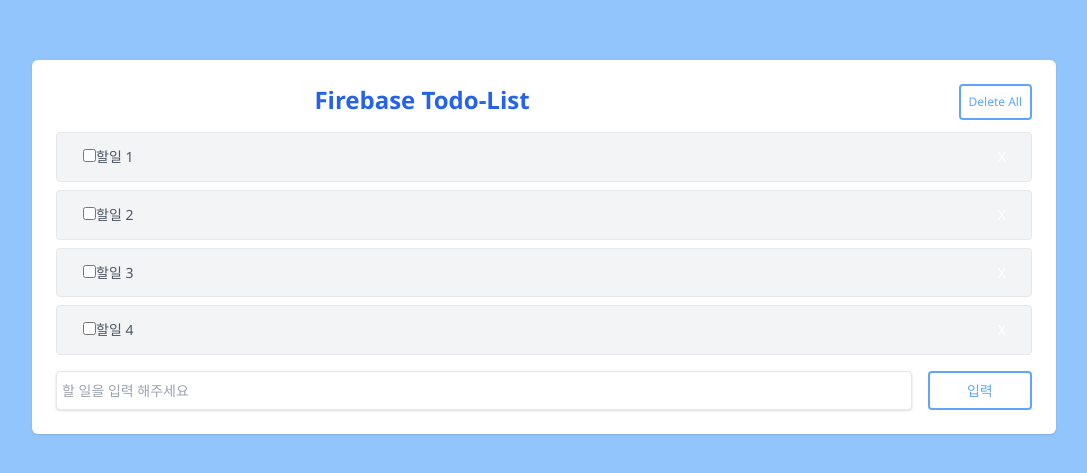
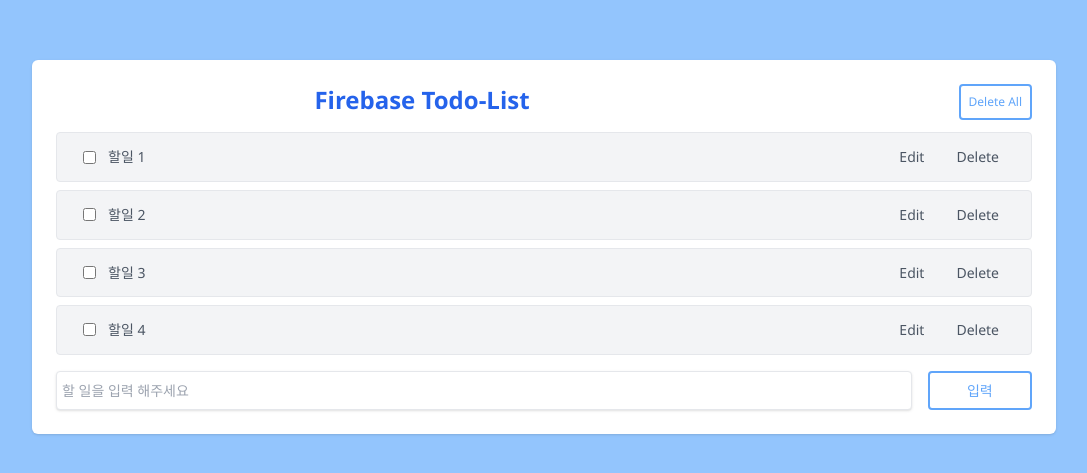
Before and after one commit to gyeongisung/fb-todo, a React (Create React App) app: page / in a window 1280 px wide. Shown: the part 153-626 px from the top of the page, without its empty margins (96-1183 px from the left). Built offline with nearby package versions, Linux system fonts and the light colour scheme; the HTML template or start-up script is replaced by a standard one.

Commit message:
feat: Todo Title 수정 기능 추가

```diff
--- a/src/App.js
+++ b/src/App.js
@@ -6,7 +6,7 @@
 function App() {
   console.log("App 랜더링");
   // 더미 데이터 일반변수
-  const [todoData, setTododata] = useState([
+  const [todoData, setTodoData] = useState([
     { id: 1, title: "할일 1", completed: false },
     { id: 2, title: "할일 2", completed: false },
     { id: 3, title: "할일 3", completed: false },
@@ -14,7 +14,7 @@
   ]);
 
   const handleRemoveClick = () => {
-    setTododata([]);
+    setTodoData([]);
   };
 
   return (
@@ -32,9 +32,9 @@
           </button>
         </div>
         {/* 할일 목록 */}
-        <List todoData={todoData} setTododata={setTododata} />
+        <List todoData={todoData} setTodoData={setTodoData} />
         {/* 할일 추가 */}
-        <Form todoData={todoData} setTododata={setTododata} />
+        <Form todoData={todoData} setTodoData={setTodoData} />
       </div>
     </div>
   );
--- a/src/components/List.js
+++ b/src/components/List.js
@@ -1,7 +1,7 @@
 import React from "react";
 import ListItem from "./ListItem";
 
-const List = ({ todoData, setTododata }) => {
+const List = ({ todoData, setTodoData }) => {
   console.log("List 랜더링");
 
   return (
@@ -13,7 +13,7 @@
           key={item.id}
           item={item}
           todoData={todoData}
-          setTododata={setTododata}
+          setTodoData={setTodoData}
         />
       ))}
     </div>
--- a/src/components/ListItem.js
+++ b/src/components/ListItem.js
@@ -1,16 +1,13 @@
-import React from "react";
+import React, { useState } from "react";
 
-const ListItem = ({ item, todoData, setTododata }) => {
-  console.log("ListItem 랜더링", item);
+const ListItem = ({ item, todoData, setTodoData }) => {
+  // console.log("ListItem 랜더링", item);
 
-  const btnStyle = {
-    color: "#fff",
-    float: "right",
-    border: "none",
-    padding: "5px 9px",
-    borderRadius: "50%",
-    cursor: "pointer",
-  };
+  // 수정 상태 설정 state
+  const [isEdit, setIsEdit] = useState(false);
+  // 수정 상태 타이틀 설정 state
+  const [editTitle, setEditTitle] = useState(item.title);
+
   const getStyle = _completed => {
     return {
       padding: "10px",
@@ -19,13 +16,33 @@
   };
 
   // 이벤트 핸들러
-  const handleClick = _id => {
+  const handleDeleteClick = _id => {
     // 전달된 ID를 검색해서 목록에서 제거
     // 1. 전달된 id로 해당하는 목록 찾아서 제외
     // 2. 새로운 목록으로 갱신해서 화면 리랜더링
     // 3. 배열의 고차함수 중 filter를 사용
     const newTodoData = todoData.filter(item => item.id !== _id);
-    setTododata(newTodoData);
+    setTodoData(newTodoData);
+  };
+
+  const handleEditClick = () => {
+    setIsEdit(true);
+  };
+  const handleEditChange = e => {
+    setEditTitle(e.target.value);
+  };
+  const handleCancelClick = () => {
+    setIsEdit(false);
+  };
+  const handleSaveClick = _id => {
+    let newTodoData = todoData.map(item => {
+      if (item.id === _id) {
+        item.title = editTitle;
+      }
+      return item;
+    });
+    setTodoData(newTodoData);
+    setIsEdit(false);
   };
 
   const handleCompleteChange = _id => {
@@ -39,26 +56,61 @@
       }
       return item;
     });
-    setTododata(newTodoData);
+    setTodoData(newTodoData);
   };
+
+  if (isEdit) {
+    // 글 수정중
     return (
       <div className="flex items-center justify-between w-full mb-2 px-4 py-1 text-gray-600 bg-gray-100 border rounded">
-      <div className="items-center" style={getStyle(item.completed)}>
+        <div className="items-center w-3/5">
+          <input
+            className="w-full px-3 py-2 mr-3 text-gray-500 rounded"
+            type="text"
+            value={editTitle}
+            onChange={handleEditChange}
+          />
+        </div>
+        <div className="items-center">
+          <button className="px-4 py-2 float-right" onClick={handleCancelClick}>
+            Cancle
+          </button>
+          <button
+            className="px-4 py-2 float-right"
+            onClick={() => handleSaveClick(item.id)}
+          >
+            Save
+          </button>
+        </div>
+      </div>
+    );
+  } else {
+    // 일반 상태
+    return (
+      <div className="flex items-center justify-between w-full mb-2 px-4 py-1 text-gray-600 bg-gray-100 border rounded">
+        <div className="items-center flex" style={getStyle(item.completed)}>
           {/* defaultChecked : 체크박스에 기본체크 상태 설정 */}
           <input
             type="checkbox"
             defaultChecked={item.completed}
             onChange={() => handleCompleteChange(item.id)}
           />
-        {item.title}
+          <span className="ml-3">{item.title}</span>
         </div>
         <div className="items-center">
-        <button style={btnStyle} onClick={() => handleClick(item.id)}>
-          X
+          <button
+            className="px-4 py-2 float-right"
+            onClick={() => handleDeleteClick(item.id)}
+          >
+            Delete
+          </button>
+          <button className="px-4 py-2 float-right" onClick={handleEditClick}>
+            Edit
           </button>
         </div>
       </div>
     );
+  }
 };
 
 // 리랜더링 최적화 적용
```
Lines whose indentation alone changed are shown as unchanged.
